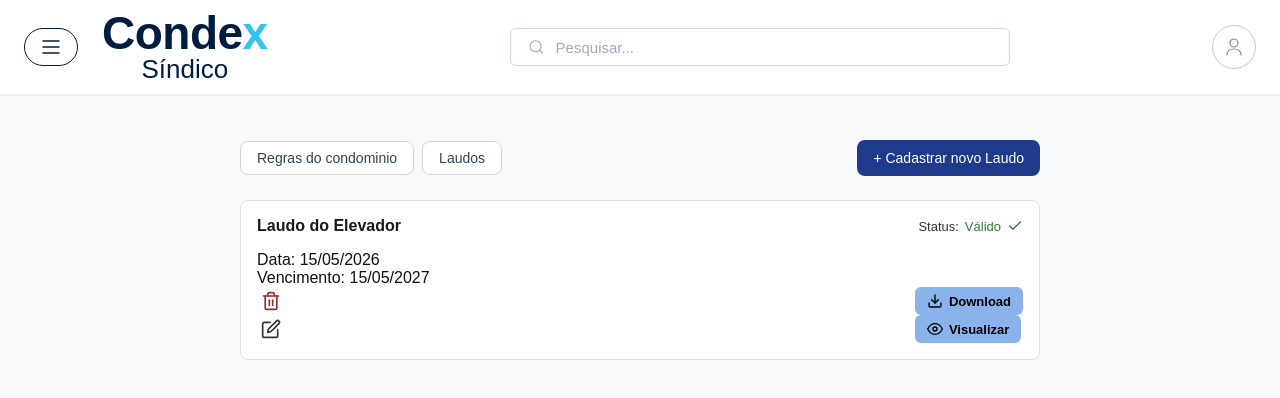
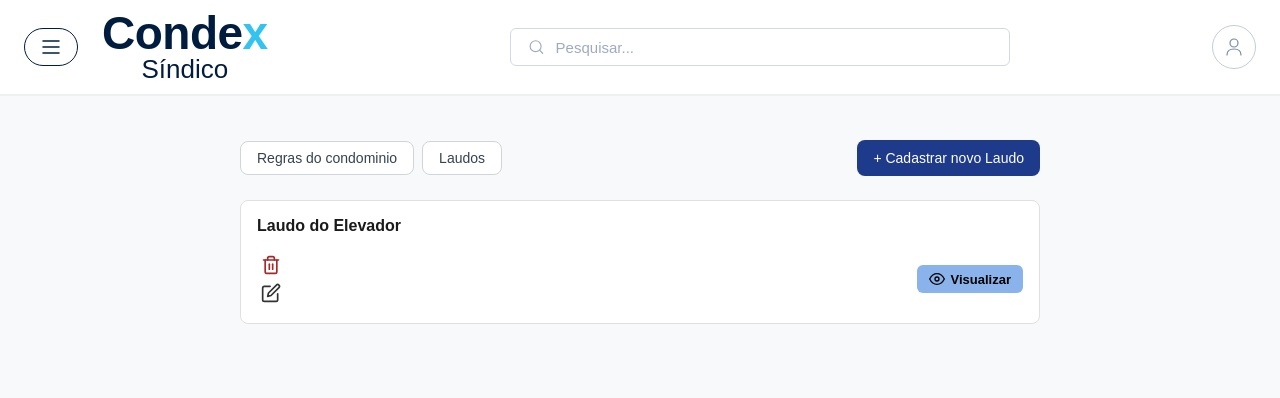
Before and after one commit to Condex-TCC/Condex-Front, a React (Vite) app: page /sindico/condominio/laudos in a window 1280 px wide. Both pictures are taken after a click on the button "Laudos". Shown: the top 398 px of the page. Built offline with nearby package versions, Linux system fonts and the light colour scheme.

Commit message:
Consertando alguns detalhes dos cards de laudos e regras

```diff
--- a/src/components/sindico/cardLaudoSincico.jsx
+++ b/src/components/sindico/cardLaudoSincico.jsx
@@ -6,19 +6,7 @@ export function LaudoCard() {
     <div className={styles.card}>
       <header className={styles.header}>
         <h3 className={styles.title}>Laudo do Elevador</h3>
-        <div className={styles.statusContainer}>
-          <span className={styles.statusLabel}>Status:</span>
-          <span className={styles.statusValue}>Válido</span>
-          <svg xmlns="http://www.w3.org/2000/svg" width="16" height="16" viewBox="0 0 24 24" fill="none" stroke="#2e7d32" strokeWidth="2" strokeLinecap="round" strokeLinejoin="round">
-            <polyline points="20 6 9 17 4 12" />
-          </svg>
-        </div>
       </header>
-
-      <div className={styles.content}>
-        <p>Data: 15/05/2026</p>
-        <p>Vencimento: 15/05/2027</p>
-      </div>
 
       <footer className={styles.footer}>
         <div className={styles.leftActions}>
@@ -41,14 +29,6 @@ export function LaudoCard() {
         <div className={styles.rightActions}>
           <button className={styles.actionButton}>
             <svg xmlns="http://www.w3.org/2000/svg" width="16" height="16" viewBox="0 0 24 24" fill="none" stroke="currentColor" strokeWidth="2" strokeLinecap="round" strokeLinejoin="round">
-              <path d="M21 15v4a2 2 0 0 1-2 2H5a2 2 0 0 1-2-2v-4" />
-              <polyline points="7 10 12 15 17 10" />
-              <line x1="12" y1="15" x2="12" y2="3" />
-            </svg>
-            Download
-          </button>
-          <button className={styles.actionButton}>
-            <svg xmlns="http://www.w3.org/2000/svg" width="16" height="16" viewBox="0 0 24 24" fill="none" stroke="currentColor" strokeWidth="2" strokeLinecap="round" strokeLinejoin="round">
               <path d="M1 12s4-8 11-8 11 8 11 8-4 8-11 8-11-8-11-8z" />
               <circle cx="12" cy="12" r="3" />
             </svg>
--- a/src/components/sindico/cardRegraSindico.jsx
+++ b/src/components/sindico/cardRegraSindico.jsx
@@ -25,13 +25,6 @@ export function RegraCard() {
       </header>
 
       <div className={styles.content}>
-        <div className={styles.timeInfo}>
-          <svg xmlns="http://www.w3.org/2000/svg" width="16" height="16" viewBox="0 0 24 24" fill="none" stroke="#666" strokeWidth="2" strokeLinecap="round" strokeLinejoin="round">
-            <circle cx="12" cy="12" r="10" />
-            <polyline points="12 6 12 12 16 14" />
-          </svg>
-          <span>Das 22h às 08h</span>
-        </div>
         <p className={styles.description}>
           Evitar som alto, obras e festas nesse período.
         </p>
```
